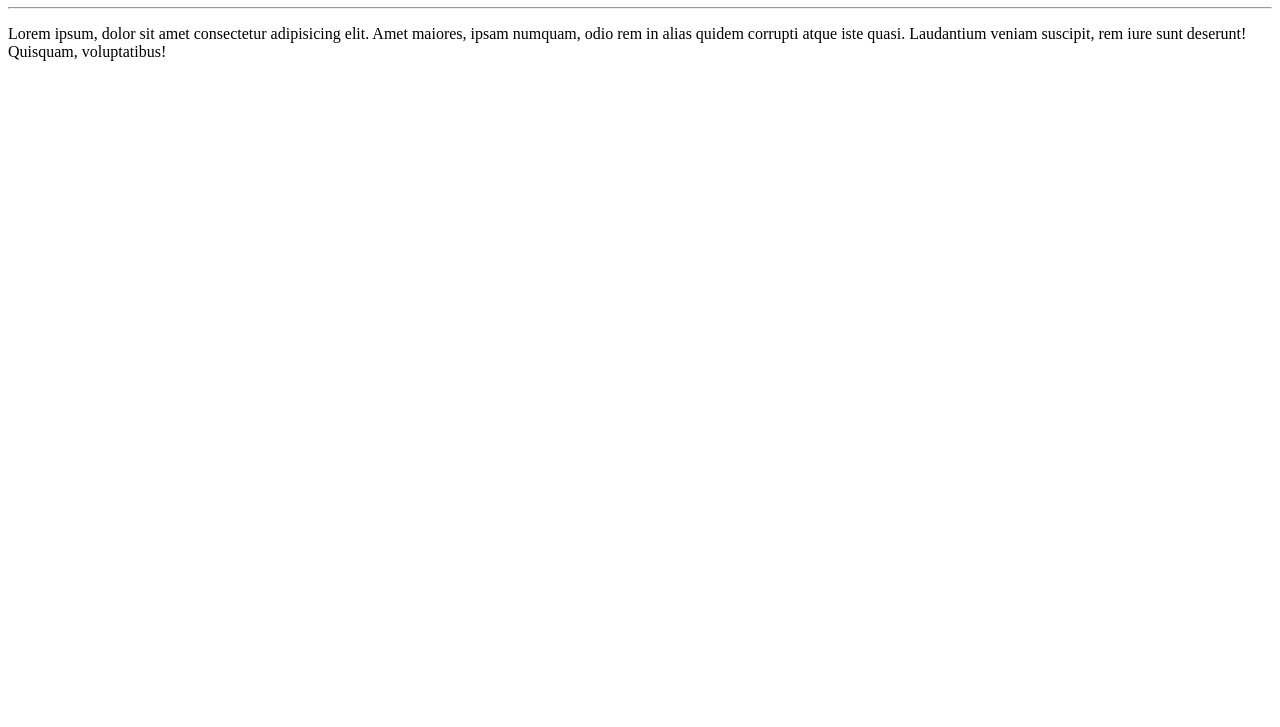
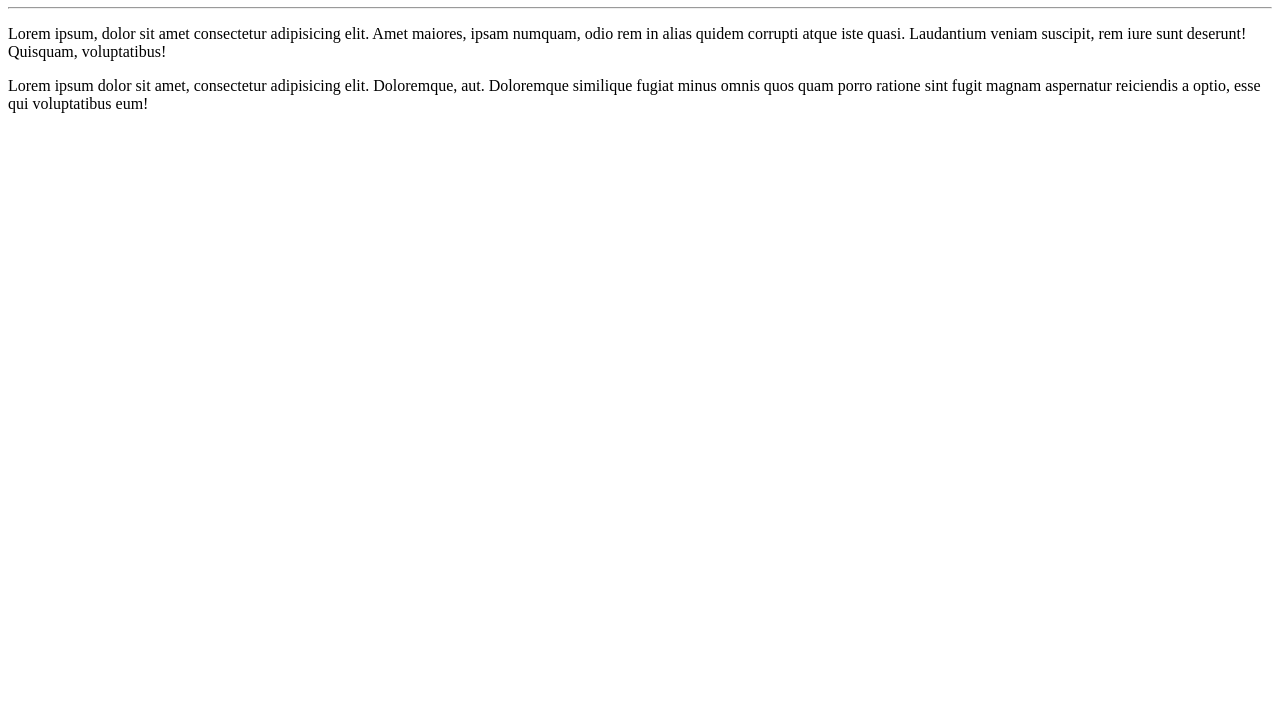
Before and after one commit to DaniloMenon/Ola-Mundo, a plain HTML site: page site-exemplo/index.html in a window 1280 px wide. Shown: the part 73-800 px from the top of the page. Drawn offline with Linux system fonts and the light colour scheme.

Commit message:
Adicionei um novo texto

```diff
--- a/site-exemplo/index.html
+++ b/site-exemplo/index.html
@@ -9,5 +9,6 @@
     <h1>Olá, Mundo!</h1>
     <hr>
     <p>Lorem ipsum, dolor sit amet consectetur adipisicing elit. Amet maiores, ipsam numquam, odio rem in alias quidem corrupti atque iste quasi. Laudantium veniam suscipit, rem iure sunt deserunt! Quisquam, voluptatibus!</p>
+    <p>Lorem ipsum dolor sit amet, consectetur adipisicing elit. Doloremque, aut. Doloremque similique fugiat minus omnis quos quam porro ratione sint fugit magnam aspernatur reiciendis a optio, esse qui voluptatibus eum!</p>
 </body>
 </html>
```
